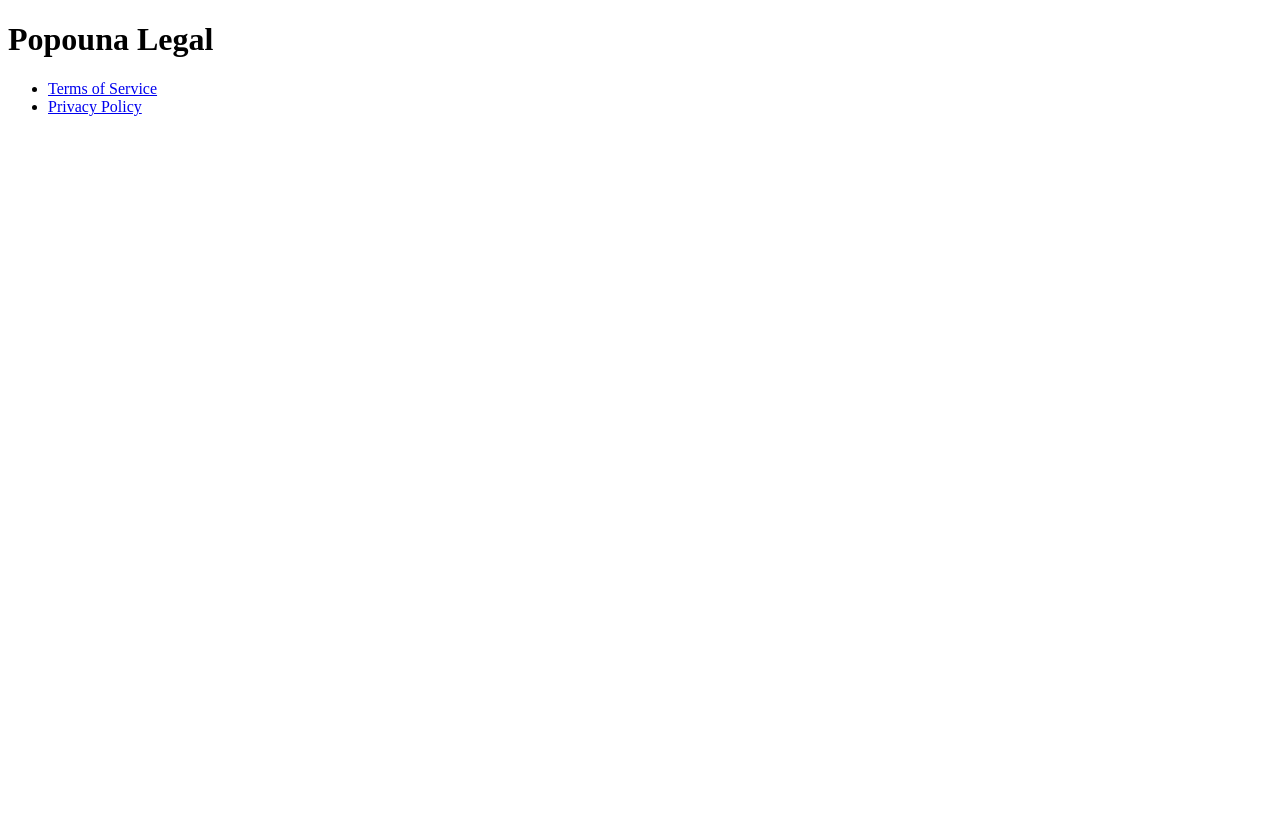
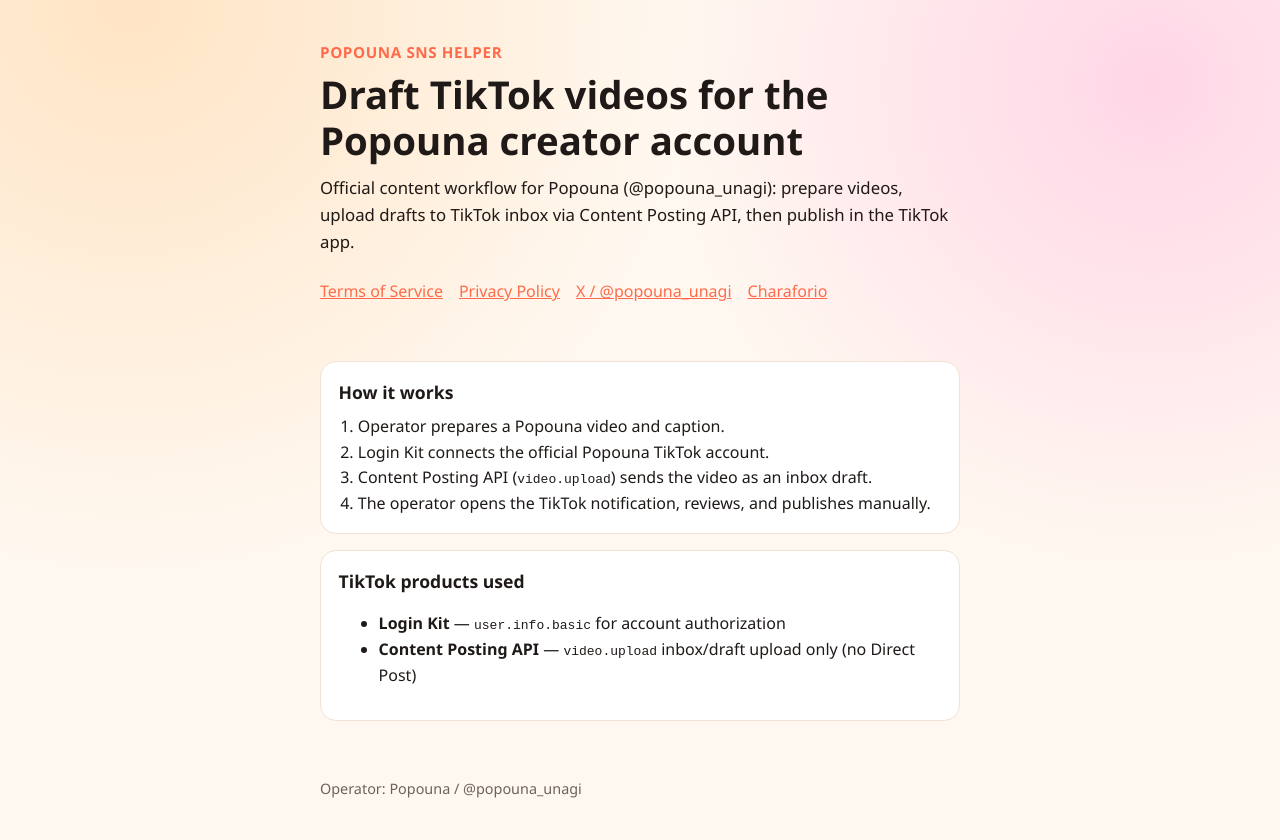
Before and after one commit to unaginau/popouna-legal, a plain HTML site: page index.html in a window 1280 px wide. Before the commit the page ends 800 px from the top, so only its background shows below. Drawn offline with Linux system fonts and the light colour scheme.

Commit message:
Improve site pages for TikTok app review

```diff
--- a/index.html
+++ b/index.html
@@ -1,15 +1,81 @@
 <!DOCTYPE html>
-<html lang="ja">
+<html lang="en">
 <head>
   <meta charset="utf-8" />
   <meta name="viewport" content="width=device-width, initial-scale=1" />
-  <title>Popouna Legal</title>
+  <title>Popouna SNS Helper</title>
+  <style>
+    :root {
+      --bg: #fff8f0;
+      --ink: #1f1a17;
+      --accent: #ff6b4a;
+      --card: #ffffff;
+    }
+    * { box-sizing: border-box; }
+    body {
+      margin: 0;
+      font-family: "Segoe UI", system-ui, sans-serif;
+      color: var(--ink);
+      background:
+        radial-gradient(circle at 10% 0%, #ffe4c4 0%, transparent 40%),
+        radial-gradient(circle at 90% 10%, #ffd6e7 0%, transparent 35%),
+        var(--bg);
+      line-height: 1.6;
+    }
+    header, main, footer { max-width: 42rem; margin: 0 auto; padding: 1.25rem 1rem; }
+    header { padding-top: 2.5rem; }
+    .brand { font-size: 0.95rem; letter-spacing: 0.04em; color: var(--accent); font-weight: 700; }
+    h1 { font-size: clamp(1.8rem, 4vw, 2.4rem); line-height: 1.2; margin: 0.4rem 0 0.75rem; }
+    .lead { font-size: 1.05rem; margin: 0 0 1.5rem; }
+    .panel {
+      background: var(--card);
+      border: 1px solid #f0e2d4;
+      border-radius: 16px;
+      padding: 1rem 1.1rem;
+      margin: 1rem 0;
+    }
+    h2 { font-size: 1.1rem; margin: 0 0 0.5rem; }
+    ol { margin: 0.4rem 0 0; padding-left: 1.2rem; }
+    a { color: var(--accent); }
+    nav { display: flex; gap: 1rem; flex-wrap: wrap; margin-top: 1rem; }
+    footer { color: #6b625c; font-size: 0.9rem; padding-bottom: 2.5rem; }
+  </style>
 </head>
 <body>
-  <h1>Popouna Legal</h1>
-  <ul>
-    <li><a href="terms.html">Terms of Service</a></li>
-    <li><a href="privacy.html">Privacy Policy</a></li>
-  </ul>
+  <header>
+    <div class="brand">POPOUNA SNS HELPER</div>
+    <h1>Draft TikTok videos for the Popouna creator account</h1>
+    <p class="lead">
+      Official content workflow for Popouna (@popouna_unagi): prepare videos,
+      upload drafts to TikTok inbox via Content Posting API, then publish in the TikTok app.
+    </p>
+    <nav>
+      <a href="terms.html">Terms of Service</a>
+      <a href="privacy.html">Privacy Policy</a>
+      <a href="https://x.com/popouna_unagi">X / @popouna_unagi</a>
+      <a href="https://charaforio.com/ja/ip/popouna">Charaforio</a>
+    </nav>
+  </header>
+  <main>
+    <section class="panel">
+      <h2>How it works</h2>
+      <ol>
+        <li>Operator prepares a Popouna video and caption.</li>
+        <li>Login Kit connects the official Popouna TikTok account.</li>
+        <li>Content Posting API (<code>video.upload</code>) sends the video as an inbox draft.</li>
+        <li>The operator opens the TikTok notification, reviews, and publishes manually.</li>
+      </ol>
+    </section>
+    <section class="panel">
+      <h2>TikTok products used</h2>
+      <ul>
+        <li><strong>Login Kit</strong> — <code>user.info.basic</code> for account authorization</li>
+        <li><strong>Content Posting API</strong> — <code>video.upload</code> inbox/draft upload only (no Direct Post)</li>
+      </ul>
+    </section>
+  </main>
+  <footer>
+    Operator: Popouna / @popouna_unagi
+  </footer>
 </body>
 </html>
```
